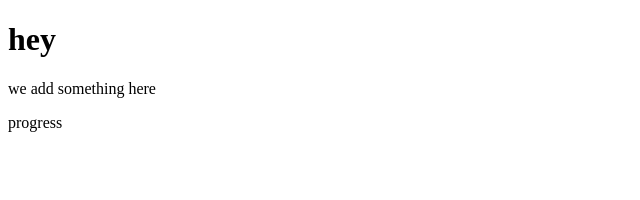
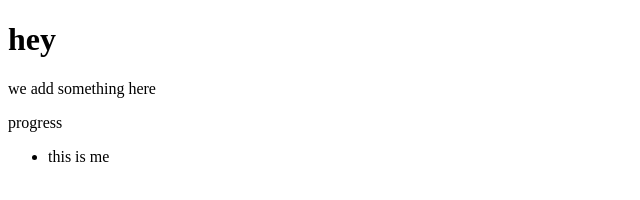
Before and after one commit to zuzik772/deleteme, a plain HTML site: page index.html in a window 1280 px wide. Shown: the full height of the page, 0-640 px from the left. Drawn offline with Linux system fonts and the light colour scheme.

Commit message:
add footer

```diff
--- a/index.html
+++ b/index.html
@@ -14,6 +14,11 @@
         <p>we add something here</p>
         <p>progress</p>
     </main>
+    <footer>
+        <ul>
+            <li>this is me</li>
+        </ul>
+    </footer>
 </body>
 
 </html>
```
